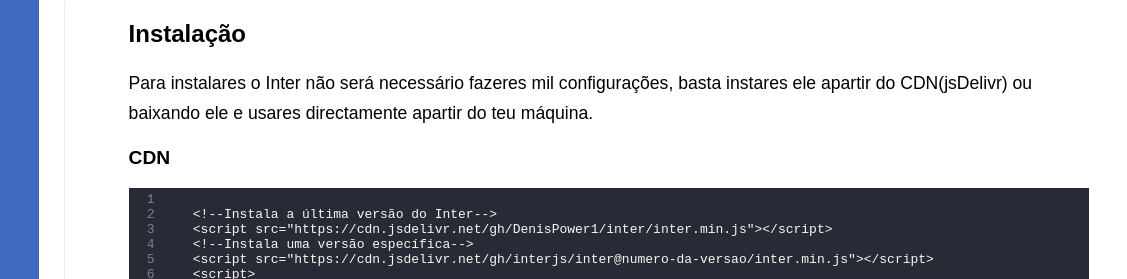
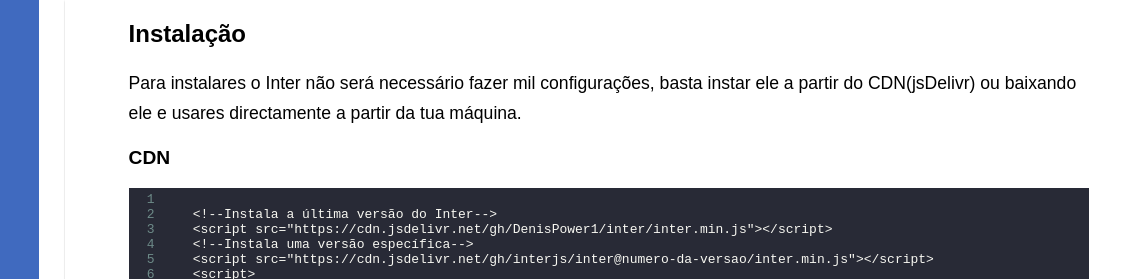
Before and after one commit to interjs/interjs.github.io, a plain HTML site: page v2/tutorial/pt/instalacao/index.html in a window 1280 px wide. Shown: the top 279 px of the page, 153-1280 px from the left. Drawn offline with Linux system fonts and the light colour scheme.

Commit message:
v2 is out!

```diff
--- a/v2/tutorial/pt/instalacao/index.html
+++ b/v2/tutorial/pt/instalacao/index.html
@@ -80,9 +80,9 @@
     <h1>Instalação</h1>
 
     <p>
-        Para instalares o Inter não será necessário fazeres mil configurações,
-        basta instares ele apartir do CDN(jsDelivr) ou baixando ele e usares directamente apartir
-        do teu máquina.
+        Para instalares o Inter não será necessário fazer mil configurações,
+        basta instar ele a partir do CDN(jsDelivr) ou baixando ele e usares directamente a partir
+        da tua máquina.
     </p>
 
     <h3>CDN</h3>
@@ -101,7 +101,7 @@
     <h3>Localmente</h3>
     <p>
         Queres usar o Inter directamente em sua máquina? É super simples, baixa
-        ele clicando em <a href="https://github.com/interjs/inter/releases/download/v2.0.0/inter.min.js">Baixar</a>, e agora é só importar ele em uma tag script
+        ele clicando em <a href="https://github.com/interjs/inter/releases/download/v2.0.0/inter.min.js">Baixar</a>, e agora é só importar ele em uma tag script.
     </p>
 
     <textarea id="Editor2">
```
